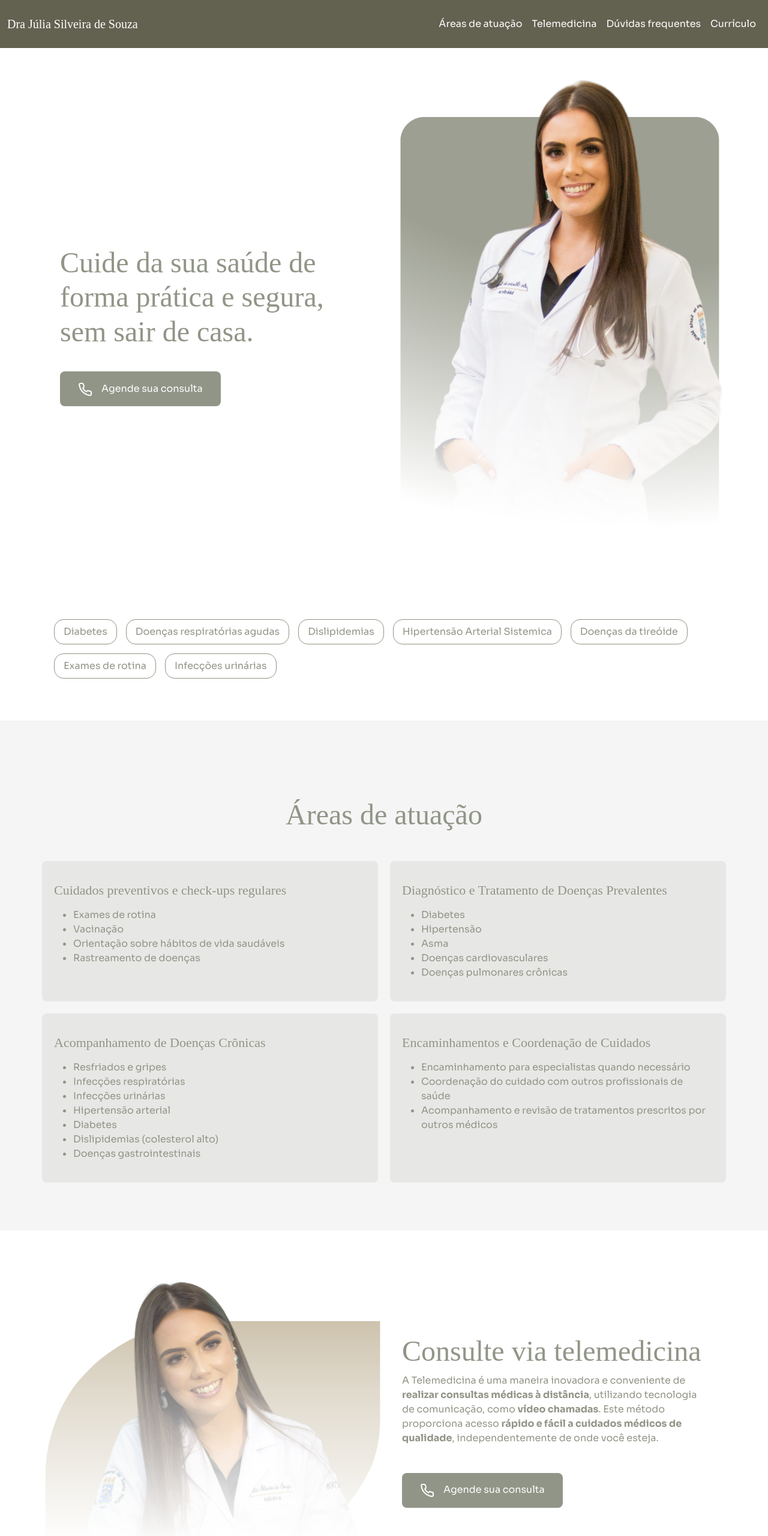
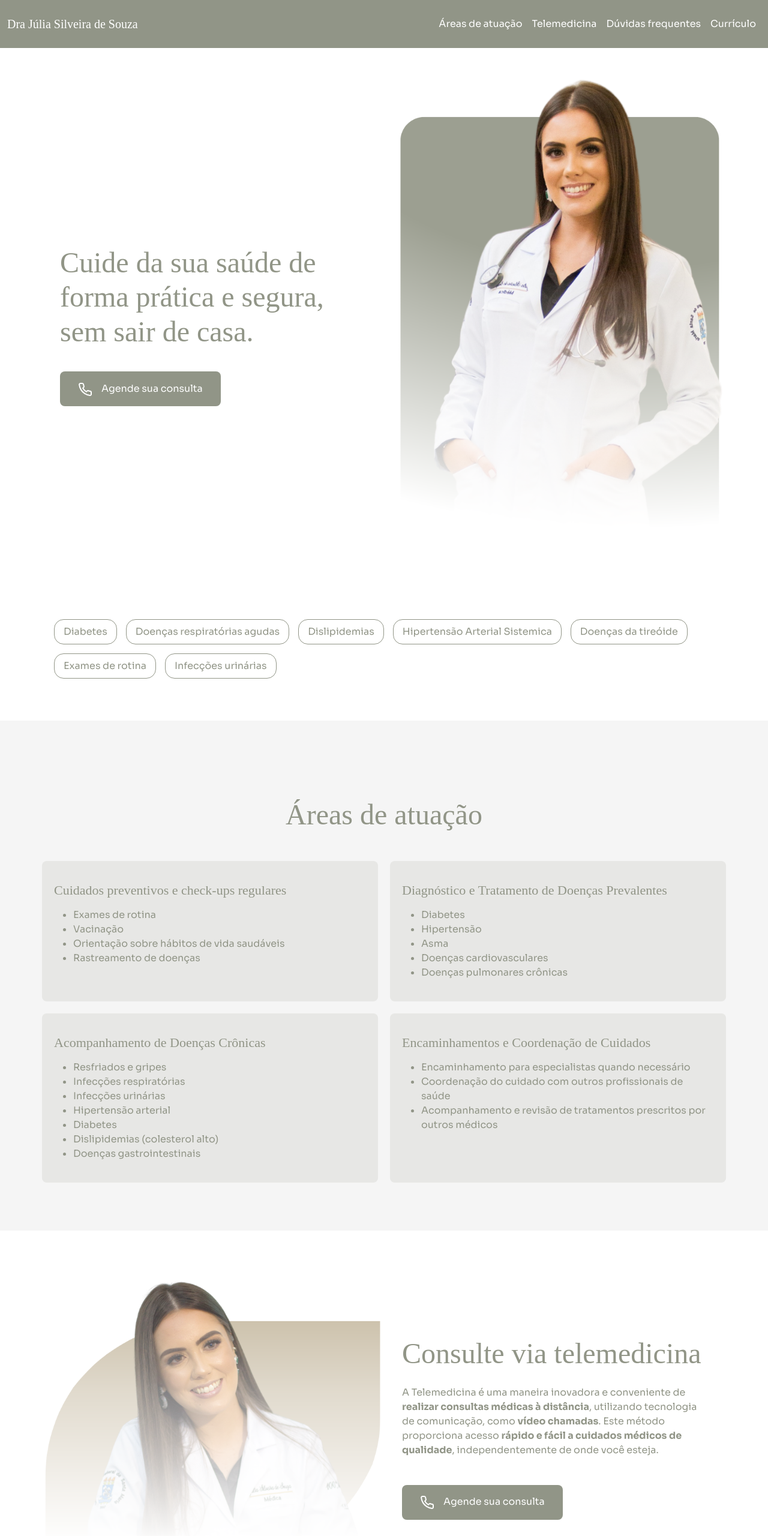
Before and after one commit to isadorastan/sitejulia, a plain HTML site: page index.html in a window 1280 px wide. Shown: the top 2560 px of the page at 60% size. Drawn offline with nearby package versions, Linux system fonts and the light colour scheme; a web font is replaced by a local one.

Commit message:
small changes

```diff
--- a/index.html
+++ b/index.html
@@ -88,7 +88,7 @@
   <div id="telemedicina" class="container telemedicina mt-5 d-flex flex-column flex-md-row">
     <img src="./assets/foto-2.png" class="m-auto" alt="">
     <div class="container w-100">
-      <h1>Consulte via telemedicina</h1>
+      <h1 class="my-4">Consulte via telemedicina</h1>
       <p>A Telemedicina é uma maneira inovadora e conveniente de <b>realizar consultas médicas à distância</b>, utilizando tecnologia de comunicação, como <b>vídeo chamadas</b>. Este método proporciona acesso <b>rápido e fácil a cuidados médicos de qualidade</b>, independentemente de onde você esteja.</p>
       <button class="btn-primary" style="margin-top: 30px;"> <i data-feather="phone" style="margin-right: 15px;"></i><a href="https://wa.me/5551981677011" target="_blank">Agende sua consulta</a></button>
     </div>
--- a/styles.css
+++ b/styles.css
@@ -98,8 +98,7 @@ img {
 }
 
 .navbar {
-  background: var(--secondary-color);
-  /* height: 84px; */
+  background: var(--primary-color);
   padding: 20px 0;
 }
 
```
